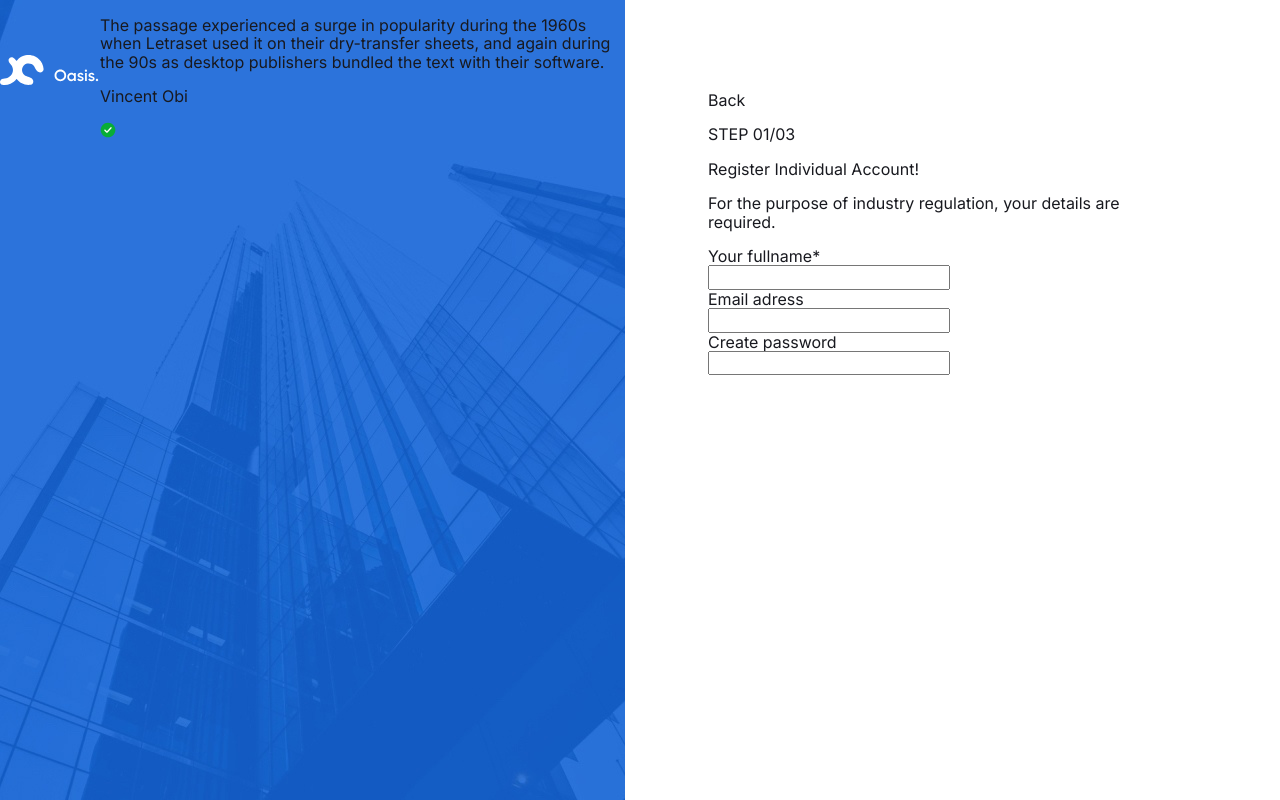
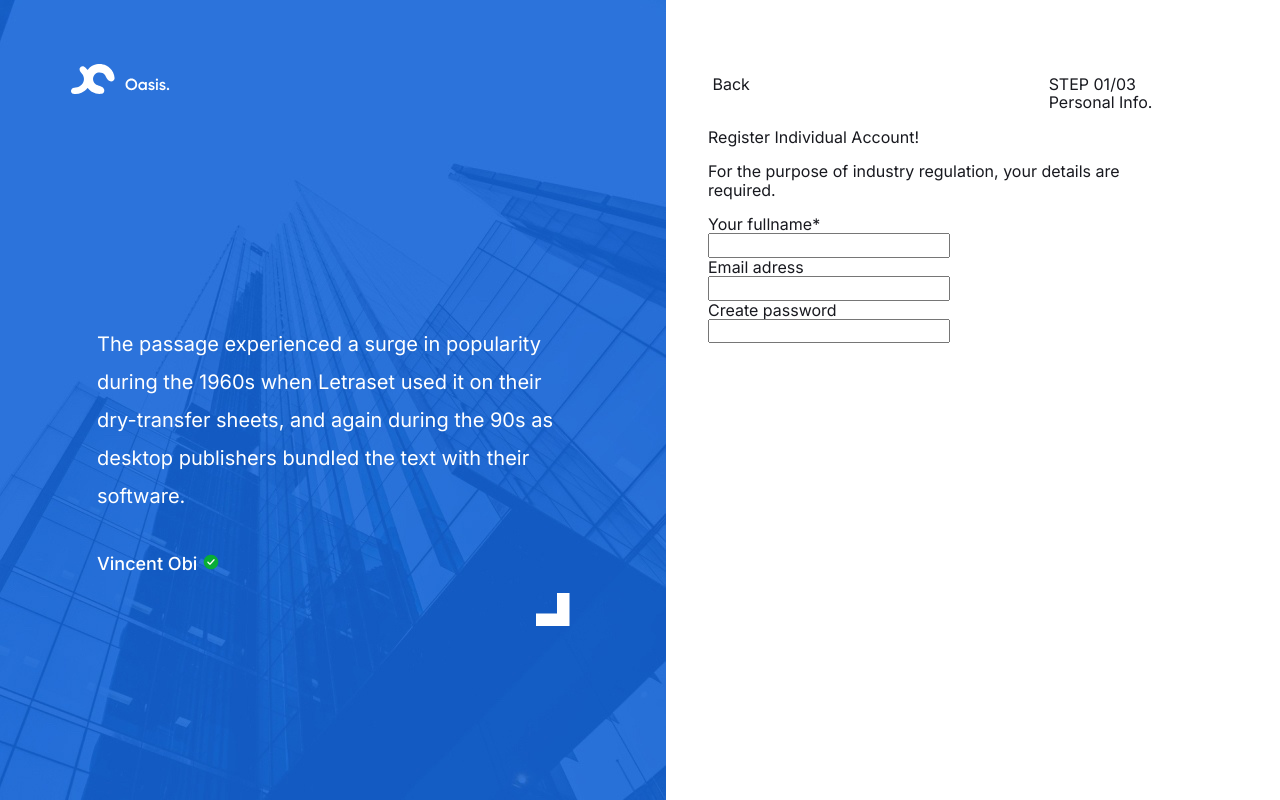
Before and after one commit to arturavetisyan159/application, a plain HTML site: page index.html in a window 1280 px wide. Drawn offline with Linux system fonts and the light colour scheme.

Commit message:
class-6 Добавил базовую структуру

```diff
--- a/css/style.css
+++ b/css/style.css
@@ -2,22 +2,52 @@ body {
     font-family: 'Inter', sans-serif;
     margin: 0;
     color: #18191F;
-
 }
 
 .container-1{
     background-image: url(../img/back.jpeg);
     background-repeat: no-repeat;
     position: relative;
-    height: 800px;
+    height: 100vh;
     width: 666px;
     /* padding: 64px 111px 0px 82px; */
-
 }
 
-.logo-text{
-    /* padding-top: 276px; */
-    /* padding-right: 111px; */
+#logo{
+    position: absolute;
+    top: 64px;
+    left: 71px;
+}
+
+.container-1__wrapper{
+    position: absolute;
+    top: 50%;
+    margin-top: -95px;
+    left: 50%;
+    margin-left: -236px;
+}
+
+.container-1__wrapper p{
+    width: 473px;
+    font-weight: 400;
+    font-size: 20px;
+    line-height: 38px;
+    color: #FFFFFF;
+}
+
+#vincent{
+    display: inline-block;
+    width: 101px;
+    line-height: 22px;
+    font-weight: 500;
+    font-size: 18px;
+    color: #FFFFFF;
+}
+
+.container-1__wrapper svg{
+    display: block;
+    position: absolute;
+    right: 0;
 }
 
 .container-2{
--- a/index.html
+++ b/index.html
@@ -16,30 +16,41 @@
 <body>
     <section class="network">
         <div class="row">
-            <div class="col-6 d-flex align-items-center">
+            <div class="col-6">
                 <div class="container-1">
-
-                    <div class=" d-flex align-items-center">
-                        <img src="img/logo.svg" alt="">
+                    <img id="logo" src="img/logo.svg" alt="">
                     <div class="container-1__wrapper">
                         <p class="logo-text">The passage experienced a surge in popularity during the 1960s when Letraset used it on their dry-transfer sheets, and again during the 90s as desktop publishers bundled the text with their software.</p>
-                            <p>Vincent Obi</p>
+                        <p id="vincent">Vincent Obi</p>
                         <img src="img/circle.svg" alt="">
+                        <svg width="34" height="33" viewBox="0 0 34 33" fill="none" xmlns="http://www.w3.org/2000/svg">
+                        <path d="M21 0H33.5V33H0V20.5H21V0Z" fill="white"/>
+                        </svg>
                     </div>
-                    </div>
-
                 </div>
                 <!--контейнер пользователя -->
             </div>
 
             <div class="col-6">
                 <div class="container-2">
-                    <p>Back</p>
-                    <p>STEP 01/03</p>
+                    <div class="container-2_register">
+                        <div class="row justify-content-between">
+                            <div class="col-4">
+                                <img src="" alt="">
+                                <span>Back</span>
+                            </div>
+                            <div class="col-4">
+                                <span>STEP 01/03</span>
+                            </div>
+                        </div>
+                        <div class="row justify-content-end">
+                            <div class="col-4">
+                                <span>Personal Info.</span>
+                            </div>
+                        </div>
                         <div class="registred">
                             <p>Register Individual Account!</p>
                             <p>For the purpose of industry regulation, your details are required.</p>
-
                             <form action="#">
                                 <label class="form-registered" for="fullname">Your fullname*</label>
                                 <input type="text" id="fullname">
@@ -50,10 +61,8 @@
                                 <label class="form-registered" for="password">Create password</label>
                                 <input type="password" id="password">
                             </form>
-
                         </div>
-
-
+                    </div>
 
                 </div>
             </div>
```
Lines whose indentation alone changed are shown as unchanged.
